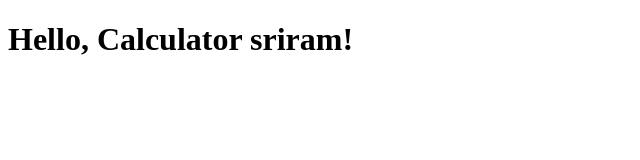
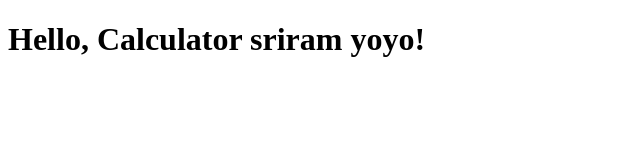
Before and after one commit to sriram-rasamala7/simple-calci, a plain HTML site: page index.html in a window 1280 px wide. Shown: the whole page, without its empty margins (0-640 px from the left). Drawn offline with Linux system fonts and the light colour scheme.

```diff
--- a/index.html
+++ b/index.html
@@ -6,7 +6,7 @@
 </head>
 
 <body>
-    <h1>Hello, Calculator sriram!</h1>
+    <h1>Hello, Calculator sriram yoyo!</h1>
 </body>
 
 </html>
```
